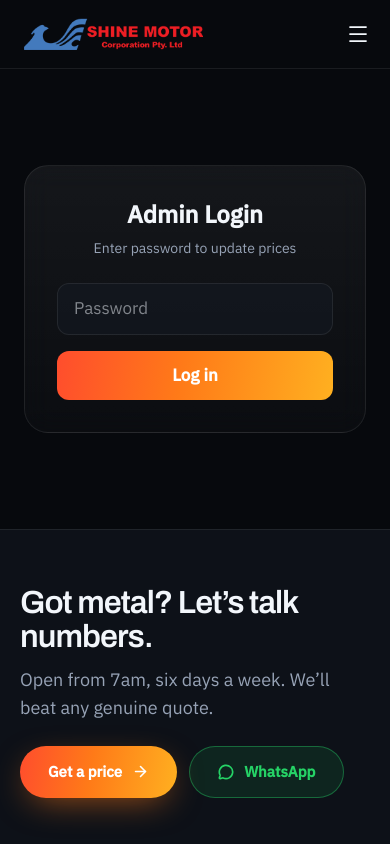
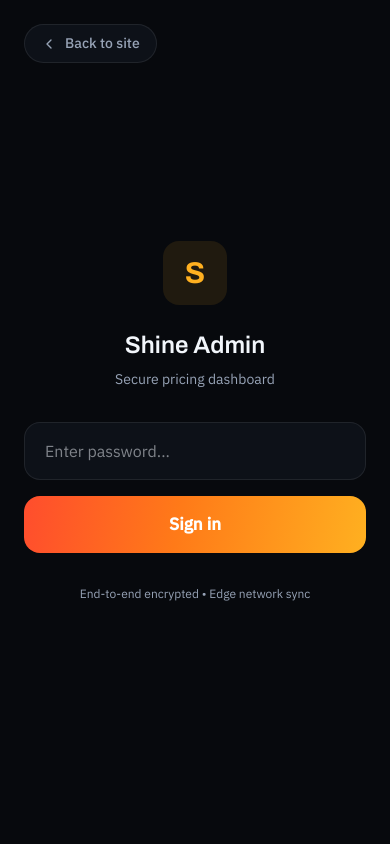
Before and after one commit to naerae100/shinemotor, a React (Vite) app: page /admin in a window 390 px wide. Shown: the top 844 px of the page. Built offline with nearby package versions, Linux system fonts and the light colour scheme.

Commit message:
feat: redesign admin dashboard for mobile and remove main layout

```diff
--- a/src/main.tsx
+++ b/src/main.tsx
@@ -18,6 +18,7 @@ createRoot(document.getElementById('root')!).render(
   <StrictMode>
     <BrowserRouter>
       <Routes>
+        <Route path="/admin" element={<Admin />} />
         <Route element={<Layout />}>
           <Route path="/" element={<Home />} />
           <Route path="/services" element={<Services />} />
@@ -27,7 +28,6 @@ createRoot(document.getElementById('root')!).render(
           <Route path="/about" element={<About />} />
           <Route path="/prices" element={<Prices />} />
           <Route path="/contact" element={<Contact />} />
-          <Route path="/admin" element={<Admin />} />
 
           {/* The old .php URLs, kept alive so existing links and search
               results land somewhere sensible instead of a 404. */}
--- a/src/pages/Admin.tsx
+++ b/src/pages/Admin.tsx
@@ -1,5 +1,6 @@
 import { useState } from 'react'
-import { Loader2, Save, LogOut } from 'lucide-react'
+import { Loader2, Save, LogOut, CheckCircle2, ChevronLeft } from 'lucide-react'
+import { Link } from 'react-router-dom'
 import { families } from '../content/metals'
 import priceData from '../content/prices.json'
 
@@ -67,7 +68,7 @@ export function Admin() {
       }
 
       setSuccess(true)
-      setTimeout(() => setSuccess(false), 3000)
+      setTimeout(() => setSuccess(false), 4000)
     } catch (err: any) {
       setError(err.message)
     } finally {
@@ -77,103 +78,118 @@ export function Admin() {
 
   if (!authenticated) {
     return (
-      <div className="mx-auto max-w-[400px] px-6 py-24 sm:py-32 lg:px-8">
-        <div className="glass rounded-3xl p-8 text-center">
-          <h1 className="text-2xl font-bold text-bright">Admin Login</h1>
-          <p className="mt-2 text-[14px] text-muted">Enter password to update prices</p>
-          <form onSubmit={handleLogin} className="mt-6 space-y-4">
+      <div className="flex min-h-screen flex-col items-center justify-center bg-void px-6">
+        <Link
+          to="/"
+          className="absolute left-6 top-6 flex items-center gap-2 rounded-full border border-hairline bg-surface/50 px-4 py-2 text-[14px] font-medium text-muted hover:text-bright"
+        >
+          <ChevronLeft className="size-4" />
+          Back to site
+        </Link>
+        <div className="w-full max-w-[400px]">
+          <div className="mb-8 text-center">
+            {/* Logo placeholder */}
+            <div className="mx-auto mb-6 flex size-16 items-center justify-center rounded-2xl bg-amber/10">
+              <span className="font-display text-3xl font-bold text-amber">S</span>
+            </div>
+            <h1 className="font-display text-2xl text-bright">Shine Admin</h1>
+            <p className="mt-2 text-[14px] text-muted">Secure pricing dashboard</p>
+          </div>
+
+          <form onSubmit={handleLogin} className="space-y-4">
             <input
               type="password"
               value={password}
               onChange={(e) => setPassword(e.target.value)}
-              className="w-full rounded-xl border border-hairline bg-surface/50 px-4 py-3 text-bright outline-none focus:border-flame focus:bg-surface focus:ring-1 focus:ring-flame"
-              placeholder="Password"
+              className="w-full rounded-2xl border border-hairline bg-surface/50 px-5 py-4 text-[16px] text-bright outline-none focus:border-amber focus:bg-surface focus:ring-1 focus:ring-amber"
+              placeholder="Enter password..."
             />
-            {error && <p className="text-[13px] text-red-500">{error}</p>}
+            {error && <p className="text-center text-[14px] text-red-500">{error}</p>}
             <button
               type="submit"
               disabled={loading}
-              className="grad-flame flex w-full items-center justify-center gap-2 rounded-xl py-3 font-semibold text-white transition-opacity hover:opacity-90"
+              className="grad-flame flex w-full items-center justify-center gap-2 rounded-2xl py-4 font-semibold text-white transition-opacity hover:opacity-90 disabled:opacity-50"
             >
-              {loading ? <Loader2 className="size-4 animate-spin" /> : 'Log in'}
+              {loading ? <Loader2 className="size-5 animate-spin" /> : 'Sign in'}
             </button>
           </form>
+
+          <p className="mt-8 text-center text-[12px] text-muted">
+            End-to-end encrypted • Edge network sync
+          </p>
         </div>
       </div>
     )
   }
 
   return (
-    <div className="mx-auto max-w-4xl px-6 py-24 sm:py-32 lg:px-8">
-      <div className="mb-8 flex items-center justify-between">
+    <div className="min-h-screen bg-void pb-32">
+      {/* Admin Header */}
+      <div className="sticky top-0 z-10 border-b border-hairline bg-void/80 backdrop-blur-xl">
+        <div className="mx-auto flex max-w-3xl items-center justify-between px-4 py-4 sm:px-6">
           <div>
-          <h1 className="text-3xl font-bold tracking-tight text-bright sm:text-4xl">Materials & pricing</h1>
-          <p className="mt-2 text-[15px] leading-relaxed text-muted">
-            Update rates as the market moves. Changes apply to the live site immediately after saving.
-          </p>
+            <h1 className="font-display text-lg text-bright">Materials & pricing</h1>
+            <p className="text-[13px] text-muted">Live sync to website</p>
           </div>
           <button
             onClick={() => setAuthenticated(false)}
-          className="flex items-center gap-2 rounded-full border border-hairline bg-surface px-4 py-2 text-[14px] font-medium text-muted hover:text-bright"
+            className="flex items-center gap-2 rounded-full border border-hairline bg-surface px-4 py-2 text-[13px] font-medium text-muted hover:text-bright"
           >
             <LogOut className="size-4" />
-          <span className="hidden sm:inline">Logout</span>
+            <span className="hidden sm:inline">Sign out</span>
           </button>
         </div>
+      </div>
 
+      <div className="mx-auto max-w-3xl px-4 py-6 sm:px-6 sm:py-8">
         {error && (
-        <div className="mb-6 rounded-xl border border-red-500/20 bg-red-500/10 p-4 text-sm text-red-500">
+          <div className="mb-6 rounded-2xl border border-red-500/20 bg-red-500/10 p-4 text-sm text-red-500">
             {error}
           </div>
         )}
 
-      {success && (
-        <div className="mb-6 rounded-xl border border-green-500/20 bg-green-500/10 p-4 text-sm text-green-500">
-          Prices saved successfully! The live site is now updating (takes ~30s).
-        </div>
-      )}
-
-      <div className="space-y-8">
+        <div className="space-y-6">
           {families.map((family) => {
             const familyPrices = prices.filter(p => p.family === family)
-
             if (familyPrices.length === 0) return null
 
             return (
-            <div key={family} className="glass overflow-hidden rounded-3xl">
-              <div className="flex items-center justify-between border-b border-hairline bg-surface/50 px-6 py-4">
+              <div key={family} className="rounded-3xl border border-hairline bg-surface/30">
+                <div className="flex items-center justify-between border-b border-hairline px-5 py-4">
                   <h3 className="font-semibold uppercase tracking-wider text-muted text-[13px]">{family}</h3>
-                <span className="text-[13px] text-muted">{familyPrices.length}</span>
+                  <span className="text-[13px] text-muted">{familyPrices.length} items</span>
                 </div>
 
                 <div className="divide-y divide-hairline">
                   {familyPrices.map((price) => (
-                  <div key={price.slug} className="flex flex-col sm:flex-row sm:items-center justify-between gap-4 p-6">
-                    <div className="flex-1">
+                    <div key={price.slug} className="flex flex-col gap-3 p-5 sm:flex-row sm:items-center sm:justify-between">
+                      <div>
                         <p className="font-medium text-bright">{price.grade}</p>
-                      <p className="text-[13px] text-muted">PER {price.unit.toUpperCase()}</p>
+                        <p className="text-[12px] uppercase tracking-wider text-muted">per {price.unit}</p>
                       </div>
-                    <div className="flex items-center gap-3">
-                      <div className="relative">
+
+                      {/* Mobile-optimized inputs: side-by-side on all screens */}
+                      <div className="flex items-center gap-2">
+                        <div className="relative flex-1 sm:w-28">
                           <span className="absolute left-3 top-1/2 -translate-y-1/2 text-muted">$</span>
                           <input
                             type="number"
                             step="0.01"
                             value={price.low === null ? '' : price.low}
                             onChange={(e) => handlePriceChange(price.slug, 'low', e.target.value)}
-                          className="w-24 rounded-lg border border-hairline bg-surface/50 py-2 pl-7 pr-3 text-right text-bright outline-none focus:border-amber focus:ring-1 focus:ring-amber"
+                            className="w-full rounded-xl border border-hairline bg-surface/80 py-2.5 pl-7 pr-3 text-right text-[16px] text-bright outline-none focus:border-amber focus:ring-1 focus:ring-amber"
                             placeholder="Call"
                           />
                         </div>
-                      <span className="text-muted">—</span>
-                      <div className="relative">
+                        <span className="text-muted">–</span>
+                        <div className="relative flex-1 sm:w-28">
                           <span className="absolute left-3 top-1/2 -translate-y-1/2 text-muted">$</span>
                           <input
                             type="number"
                             step="0.01"
                             value={price.high === null ? '' : price.high}
                             onChange={(e) => handlePriceChange(price.slug, 'high', e.target.value)}
-                          className="w-24 rounded-lg border border-hairline bg-surface/50 py-2 pl-7 pr-3 text-right text-bright outline-none focus:border-amber focus:ring-1 focus:ring-amber"
+                            className="w-full rounded-xl border border-hairline bg-surface/80 py-2.5 pl-7 pr-3 text-right text-[16px] text-bright outline-none focus:border-amber focus:ring-1 focus:ring-amber"
                             placeholder="Call"
                           />
                         </div>
@@ -185,16 +201,29 @@ export function Admin() {
             )
           })}
         </div>
+      </div>
 
-      <div className="sticky bottom-6 mt-8 flex justify-end">
+      {/* Floating Action Bar */}
+      <div className="fixed bottom-0 left-0 right-0 border-t border-hairline bg-void/80 px-4 py-4 backdrop-blur-xl sm:px-6">
+        <div className="mx-auto flex max-w-3xl items-center justify-between gap-4">
+          <div className="hidden sm:block">
+            {success ? (
+              <span className="flex items-center gap-2 text-[14px] text-emerald-400">
+                <CheckCircle2 className="size-4" /> Live on website
+              </span>
+            ) : (
+              <span className="text-[13px] text-muted">Unsaved changes will be lost</span>
+            )}
+          </div>
           <button
             onClick={handleSave}
             disabled={saving}
-          className="grad-flame flex items-center gap-2 rounded-full px-8 py-4 font-semibold text-white shadow-[0_10px_34px_-10px_rgba(255,122,24,0.65)] transition-opacity hover:opacity-90 disabled:opacity-50"
+            className="grad-flame flex w-full items-center justify-center gap-2 rounded-xl py-3.5 font-semibold text-white shadow-[0_10px_30px_-10px_rgba(255,122,24,0.5)] transition-opacity hover:opacity-90 disabled:opacity-50 sm:w-auto sm:px-8"
           >
             {saving ? <Loader2 className="size-5 animate-spin" /> : <Save className="size-5" />}
-          {saving ? 'Saving...' : 'Save all prices'}
+            {saving ? 'Syncing...' : 'Publish to website'}
           </button>
+        </div>
       </div>
     </div>
   )
```
Lines whose indentation alone changed are shown as unchanged.
